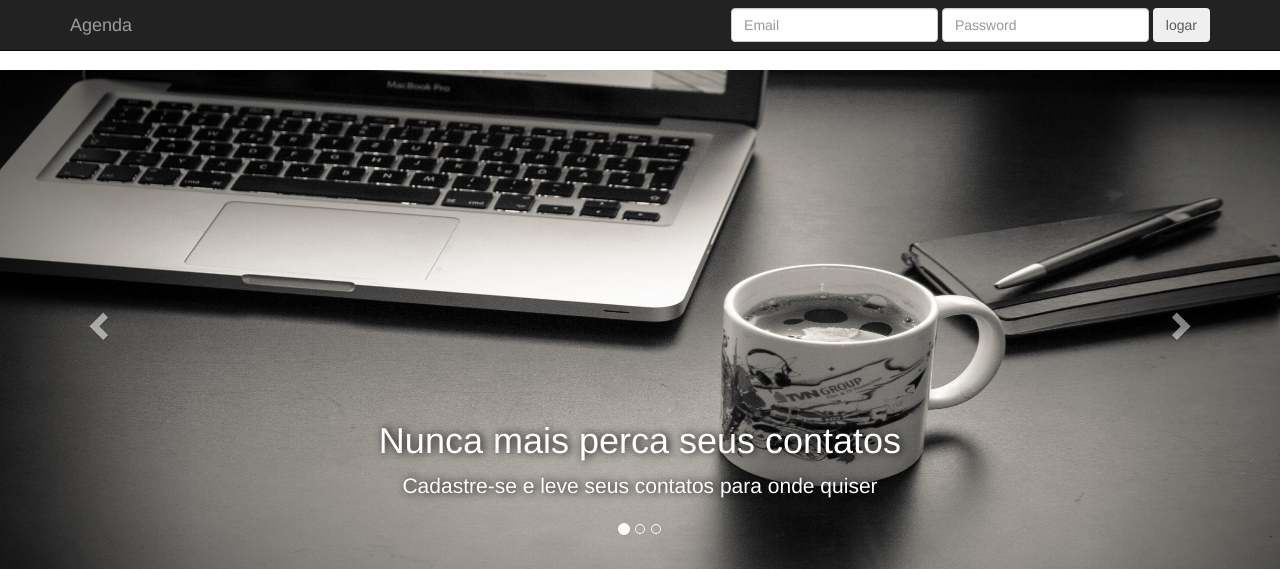
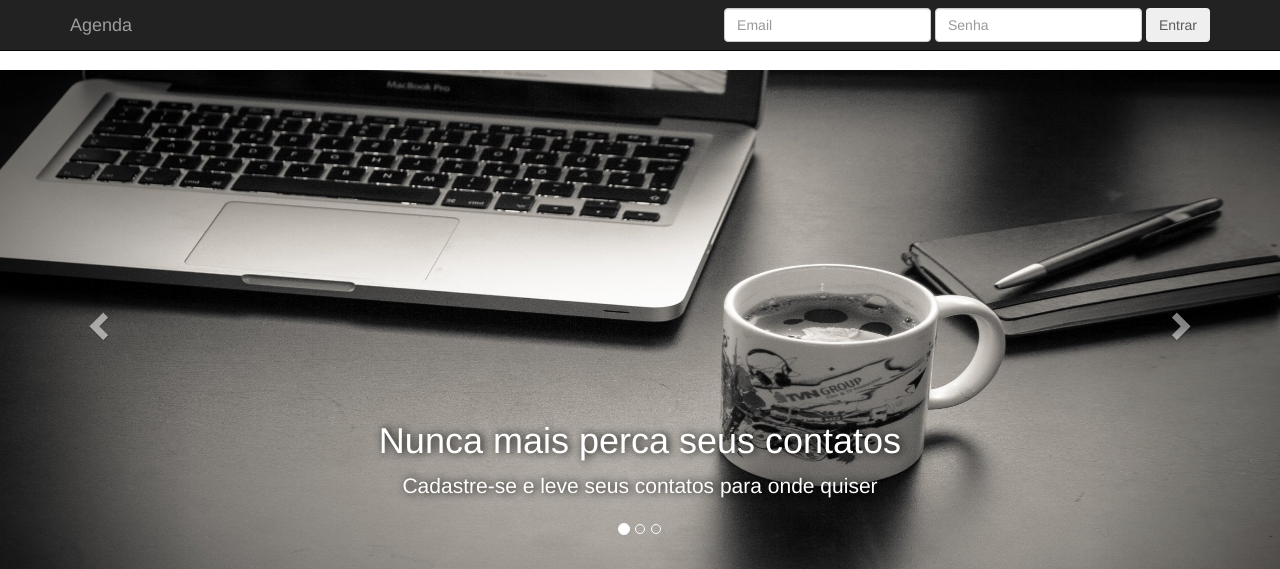
Before and after one commit to WenderMrn/AgendaServiceNet, a PHP site: page / in a window 1280 px wide. Shown: the top 569 px of the page. Run offline with PHP 8.4, Linux system fonts and the light colour scheme.

Commit message:
atualizando strings dos inputs de email

```diff
--- a/index.php
+++ b/index.php
@@ -47,9 +47,9 @@ session_start();
             <form class="navbar-form navbar-right" action="controllers/login.controller.php?operation=login" method="POST">
               <div class="form-group">
               <input class="form-control" type="email" placeholder="Email" name="email">
-              <input class="form-control" type="password" placeholder="Password" name="password">
+              <input class="form-control" type="password" placeholder="Senha" name="password">
               </div>
-              <button type="submit" class="btn">logar</button>
+              <button type="submit" class="btn">Entrar</button>
             </form>
         </div><!--/.nav-collapse -->
       </div>
```
